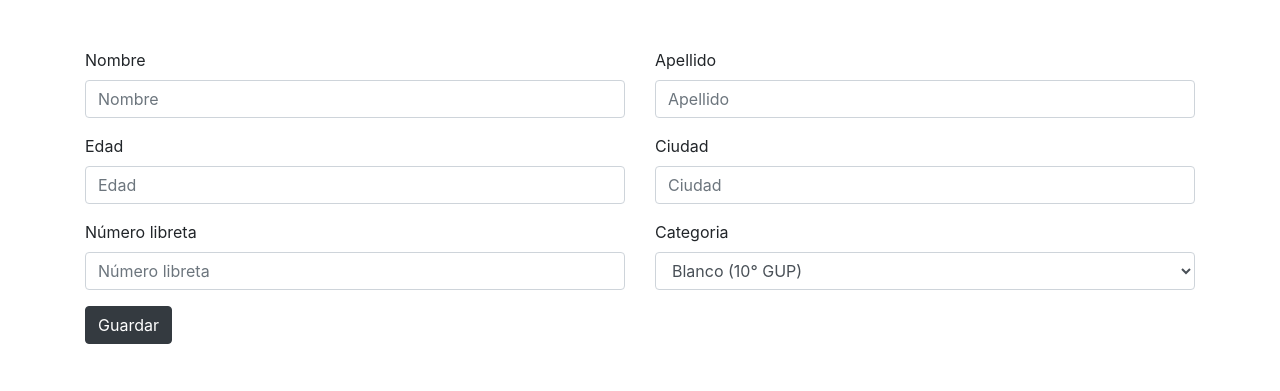
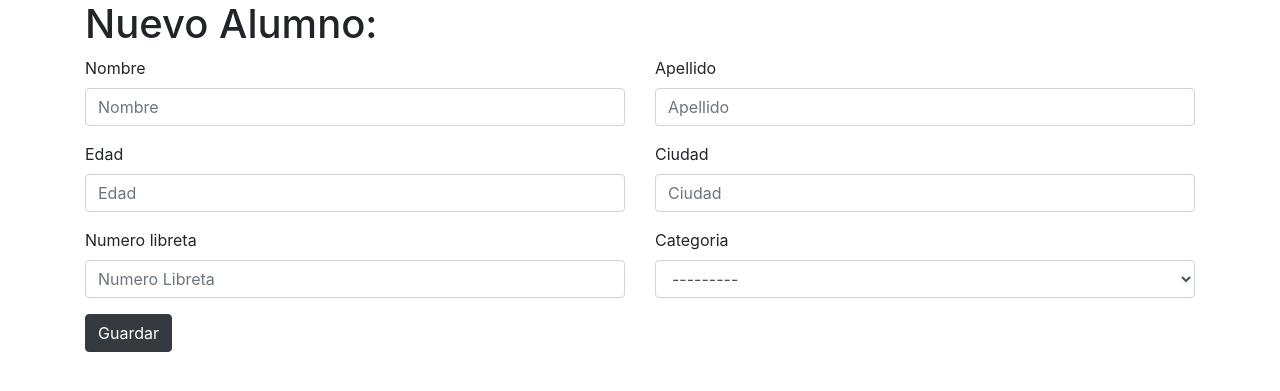
Before and after one commit to micabressan/taekwondo, a Django app: page /nuevo_alumno/ in a window 1280 px wide. Shown: the part 56-447 px from the top of the page. Run offline with Django 3.2, Linux system fonts and the light colour scheme; some libraries are stand-ins or nearby versions.

Commit message:
nuevo_alumno model y form

```diff
--- /dev/null
+++ b/alumnos/forms.py
@@ -0,0 +1,15 @@
+from django import forms
+from django.forms import TextInput, Select
+from alumnos.models import Alumno
+
+class NuevoAlumnoForm(forms.ModelForm):
+
+    class Meta:
+        model = Alumno
+        fields = ('nombre', 'apellido', 'edad', 'ciudad', 'numero_libreta', 'categoria',)
+        widgets = {'nombre': TextInput(attrs={'class':'form-control', 'placeholder':'Nombre'}),
+                  'apellido': TextInput(attrs={'class':'form-control', 'placeholder':'Apellido'}),
+                  'edad': TextInput(attrs={'class':'form-control', 'placeholder':'Edad'}),
+                  'ciudad': TextInput(attrs={'class':'form-control', 'placeholder':'Ciudad'}),
+                  'numero_libreta': TextInput(attrs={'class':'form-control', 'placeholder':'Numero Libreta'}),
+                  'categoria': Select(attrs={'class':'form-control'}),}
--- a/alumnos/models.py
+++ b/alumnos/models.py
@@ -3,4 +3,15 @@ from __future__ import unicode_literals
 
 from django.db import models
 
-# Create your models here.
+class Alumno(models.Model):
+    CATEGORIAS = (
+        (10, 'Blanco (10º GUP)'),
+        (9, 'Punta Amarilla (9º GUP)'),
+    )
+    id = models.SmallIntegerField(primary_key=True)
+    nombre = models.CharField(max_length=10)
+    apellido = models.CharField(max_length=10)
+    edad = models.IntegerField()
+    ciudad = models.CharField(max_length=10)
+    numero_libreta = models.IntegerField()
+    categoria = models.SmallIntegerField(choices=CATEGORIAS)
--- a/alumnos/templates/nuevo_alumno.html
+++ b/alumnos/templates/nuevo_alumno.html
@@ -2,48 +2,17 @@
 
 {% block content %}
 
-<form>
+    <form method="POST">
         <div class="container">
+            <h1>Nuevo Alumno:</h1>
             <div class="row align-items-center">
+            {% csrf_token %}
+            {% for field in form %}
                 <div class="form-group col-md-6">
-        <label></label>
+                    <label>{{ field.label }}</label>
+                    {{ field }}
                 </div>
-      <div class="form-group col-md-6">
-        <label></label>
-      </div>
-      <div class="form-group col-md-6">
-        <label></label>
-      </div>
-      <div class="form-group col-md-6">
-        <label></label>
-      </div>
-      <div class="form-group col-md-6">
-        <label>Nombre</label>
-        <input class="form-control" placeholder="Nombre">
-      </div>
-      <div class="form-group col-md-6">
-        <label>Apellido</label>
-        <input class="form-control" placeholder="Apellido">
-      </div>
-      <div class="form-group col-md-6">
-        <label>Edad</label>
-        <input class="form-control" placeholder="Edad">
-      </div>
-      <div class="form-group col-md-6">
-        <label>Ciudad</label>
-        <input class="form-control" placeholder="Ciudad">
-      </div>
-      <div class="form-group col-md-6">
-        <label>Número libreta</label>
-        <input class="form-control" placeholder="Número libreta">
-      </div>
-      <div class="form-group col-md-6">
-        <label>Categoria</label>
-        <select class="form-control">
-          <option selected>Blanco (10° GUP)</option>
-          <option>Punta amarilla (9° GUP)</option>
-        </select>
-      </div>
+            {% endfor %}
             </div>
             <button type="submit" class="btn btn-dark">Guardar</button>
         </div>
--- a/alumnos/views.py
+++ b/alumnos/views.py
@@ -1,7 +1,8 @@
 # -*- coding: utf-8 -*-
 from __future__ import unicode_literals
-
+from alumnos.forms import NuevoAlumnoForm
 from django.shortcuts import render
 
 def nuevo_alumno(request):
-    return render(request, 'nuevo_alumno.html', {})
+    form = NuevoAlumnoForm
+    return render(request, 'nuevo_alumno.html', {'form': form})
```
Also changed, not shown: 1 other file. Lines whose indentation alone changed are shown as unchanged.
